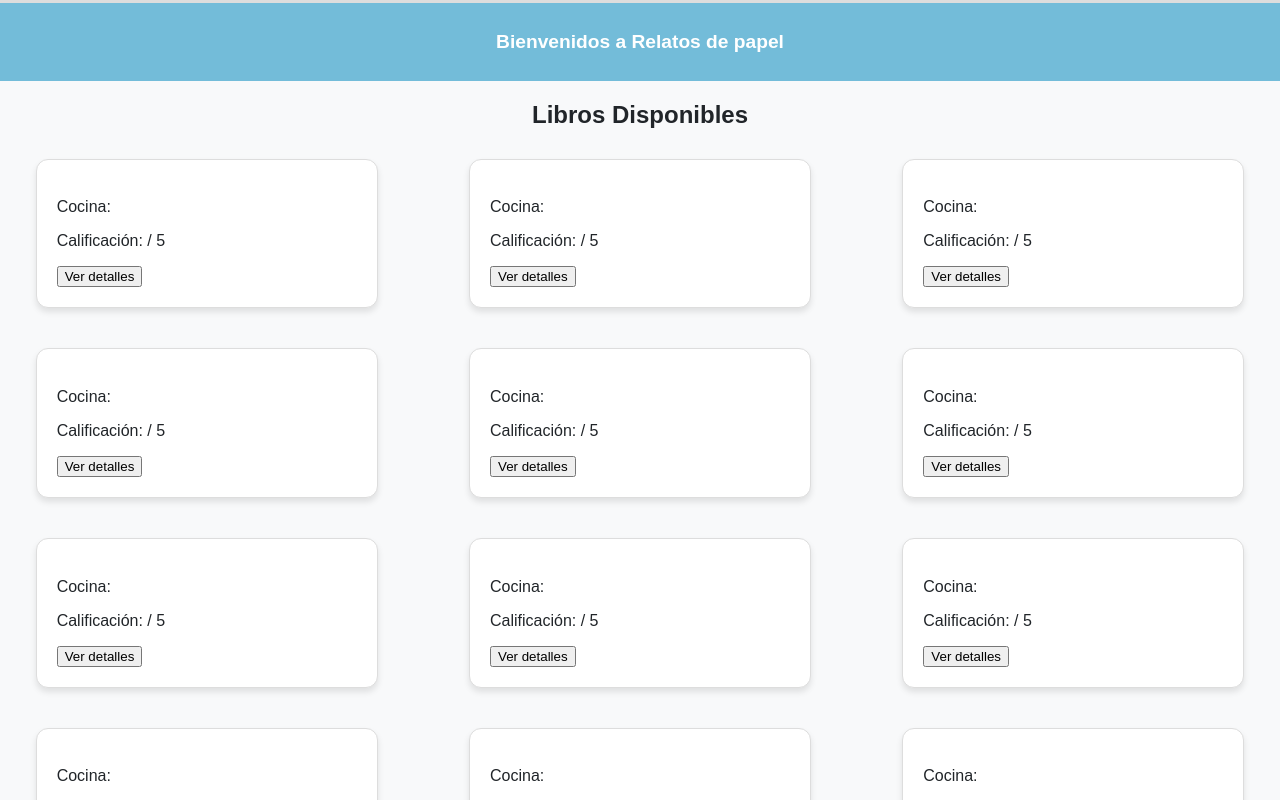
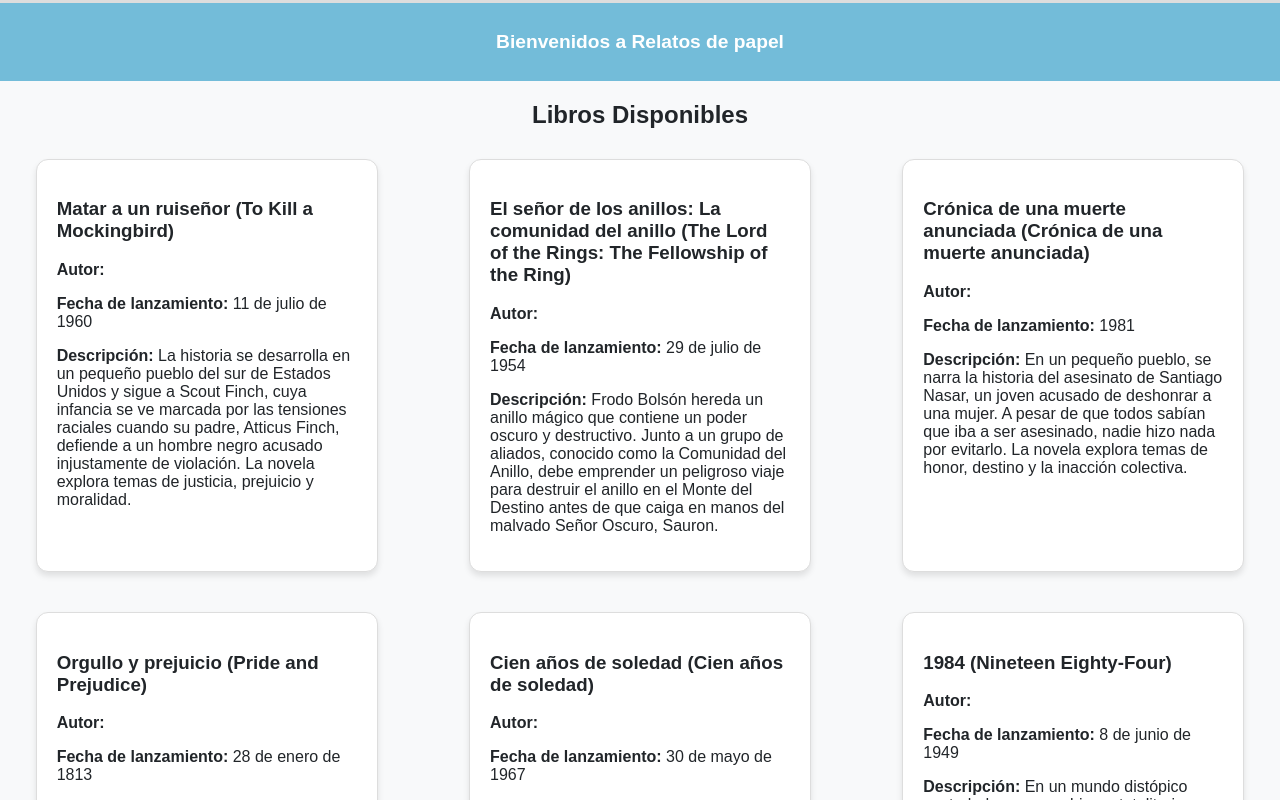
Before and after one commit to m16u3l/relatos_de_papel, a React (Create React App) app: page /books in a window 1280 px wide. Shown: the top 800 px of the page. Built offline with nearby package versions, Linux system fonts and the light colour scheme.

Commit message:
clean up books view and details

```diff
--- a/src/components/Book.jsx
+++ b/src/components/Book.jsx
@@ -1,15 +1,13 @@
 import React from "react";
 import { Link } from "react-router-dom";
 
-export const Book = ({ id, name, cuisine, rating }) => {
+export const Book = ({ id, libro, titulo_original, fecha_de_lanzamiento, autor, descripcion }) => {
   return (
-    <div className="card">
-      <h3>{name}</h3>
-      <p>Cocina: {cuisine}</p>
-      <p>Calificación: {rating} / 5</p>
-      <Link to={`/books/${id}`}>
-        <button>Ver detalles</button>
-      </Link>
-    </div>
+    <Link to={`/books/${id}`} className="card">
+      <h3>{libro} ({titulo_original})</h3>
+      <p><strong>Autor:</strong> {autor}</p>
+      <p><strong>Fecha de lanzamiento:</strong> {fecha_de_lanzamiento}</p>
+      <p><strong>Descripción:</strong> {descripcion}</p>
+    </Link>
   );
 };
--- a/src/context/books.json
+++ b/src/context/books.json
@@ -1,67 +1,11 @@
 [
   {
     "id": 1,
-    "libro": "Harry Potter y la piedra filosofal",
-    "titulo_original": "Harry Potter and the Sorcerer's Stone",
-    "fecha_de_lanzamiento": "26 de junio de 1997",
-    "autora": "J. K. Rowling",
-    "descripcion": "El día de su cumpleaños, Harry Potter descubre que es hijo de dos conocidos hechiceros, de los que ha heredado poderes mágicos. Debe asistir a una famosa escuela de magia y hechicería, donde entabla una amistad con dos jóvenes que se convertirán en sus compañeros de aventura. Durante su primer año en Hogwarts, descubre que un malévolo y poderoso mago llamado Voldemort está en busca de una piedra filosofal que alarga la vida de quien la posee."
-  },
-  {
-    "id": 2,
-    "libro": "Harry Potter y la cámara secreta",
-    "titulo_original": "Harry Potter and the chamber of secrets",
-    "fecha_de_lanzamiento": "2 de julio de 1998",
-    "autora": "J. K. Rowling",
-    "descripcion": "Harry Potter y los estudiantes de segundo año investigan una malévola amenaza para sus compañeros de clases de Hogwarts, una amenazante bestia que se esconde dentro del castillo."
-  },
-  {
-    "id": 3,
-    "libro": "Harry Potter y el prisionero de Azkaban",
-    "titulo_original": "Harry Potter and the Prisoner of Azkaban",
-    "fecha_de_lanzamiento": "8 de julio de 1999",
-    "autora": "J. K. Rowling",
-    "descripcion": "El tercer año de estudios de Harry en Hogwarts se ve amenazado por la fuga de Sirius Black de la prisión de Azkaban. Al parecer, se trata de un peligroso mago que fue cómplice de Lord Voldemort y que intentará vengarse de Harry Potter."
-  },
-  {
-    "id": 4,
-    "libro": "Harry Potter y el cáliz de fuego",
-    "titulo_original": "Harry Potter and the Goblet of Fire",
-    "fecha_de_lanzamiento": "8 de julio de 2000",
-    "autora": "J. K. Rowling",
-    "descripcion": "Hogwarts se prepara para el Torneo de los Tres Magos, en el que competirán tres escuelas de hechicería. Para sorpresa de todos, Harry Potter es elegido para participar en la competencia, en la que deberá luchar contra dragones, internarse en el agua y enfrentarse a sus mayores miedos."
-  },
-  {
-    "id": 5,
-    "libro": "Harry Potter y la orden del Fénix",
-    "titulo_original": "Harry Potter and the Order of the Phoenix",
-    "fecha_de_lanzamiento": "21 de junio de 2003",
-    "autora": "J. K. Rowling",
-    "descripcion": "En su quinto año en Hogwarts, Harry descubre que muchos integrantes de la comunidad de magos no conocen la verdad acerca de su encuentro con Lord Voldemort. Cornelius Fudge, ministro de magia, designa a Dolores Umbridge como maestra de defensa contra de las artes oscuras porque cree que el profesor Dumbledore planea apoderarse de su trabajo. Pero sus enseñanzas son inadecuadas, por lo que Harry prepara a los estudiantes para defender la escuela en contra del mal."
-  },
-  {
-    "id": 6,
-    "libro": "Harry Potter y el misterio del príncipe",
-    "titulo_original": "Harry Potter and the Half-Blood Prince",
-    "fecha_de_lanzamiento": "16 de julio de 2005",
-    "autora": "J. K. Rowling",
-    "descripcion": "Harry descubre un poderoso libro y, mientras trata de descubrir sus orígenes, colabora con Dumbledore en la búsqueda de una serie de objetos mágicos que ayudarán en la destrucción de Lord Voldemort."
-  },
-  {
-    "id": 7,
-    "libro": "Harry Potter y las reliquias de la muerte",
-    "titulo_original": "Harry Potter and the Deathly Hallows",
-    "fecha_de_lanzamiento": "21 de julio de 2007",
-    "autora": "J. K. Rowling",
-    "descripcion": "Harry, Ron y Hermione se van a una peligrosa misión para localizar y destruir el secreto de la inmortalidad y destrucción de Voldemort - los Horrocruces. Solos, sin la guía de sus profesores o la protección del Profesor Dumbledore, los tres amigos deben apoyarse el uno en el otro más que nunca. Pero hay Fuerzas Oscuras en medio que amenazan con separarlos. Harry Potter se está acercando cada vez más a la tarea para la que se ha preparado desde el primer día que pisó Hogwarts: la última batalla con Voldemort."
-  },
-  {
-    "id": 8,
-    "libro": "Harry Potter y el legado maldito",
-    "titulo_original": "Harry Potter and the Cursed Child",
-    "fecha_de_lanzamiento": "30 de julio de 2016",
-    "autora": "J. K. Rowling",
-    "descripcion": "El segundo hijo de Harry entró a Hogwarts, pero en Slytherin. Su relación con Harry cada vez es peor y se hizo muy amigo del hijo de Draco, Scorpius Malfoy que se dice que es el hijo de Lord Voldemort"
+    "libro": "Matar a un ruiseñor",
+    "titulo_original": "To Kill a Mockingbird",
+    "fecha_de_lanzamiento": "11 de julio de 1960",
+    "autor": "Harper Lee",
+    "descripcion": "La historia se desarrolla en un pequeño pueblo del sur de Estados Unidos y sigue a Scout Finch, cuya infancia se ve marcada por las tensiones raciales cuando su padre, Atticus Finch, defiende a un hombre negro acusado injustamente de violación. La novela explora temas de justicia, prejuicio y moralidad."
   },
   {
     "id": 2,
@@ -84,7 +28,7 @@
     "libro": "Orgullo y prejuicio",
     "titulo_original": "Pride and Prejudice",
     "fecha_de_lanzamiento": "28 de enero de 1813",
-    "autora": "Jane Austen",
+    "autor": "Jane Austen",
     "descripcion": "La novela cuenta la historia de Elizabeth Bennet, una joven inteligente y decidida que enfrenta las expectativas sociales y familiares de la Inglaterra del siglo XIX. Su relación con el reservado y orgulloso Sr. Darcy evoluciona desde el prejuicio mutuo hasta el amor verdadero."
   },
   {
@@ -108,7 +52,7 @@
     "libro": "Matar a un ruiseñor",
     "titulo_original": "To Kill a Mockingbird",
     "fecha_de_lanzamiento": "11 de julio de 1960",
-    "autora": "Harper Lee",
+    "autor": "Harper Lee",
     "descripcion": "La novela cuenta la historia de Scout Finch y su hermano Jem en un pequeño pueblo del sur de Estados Unidos durante la Gran Depresión. Su padre, Atticus Finch, defiende a un hombre negro acusado injustamente de violar a una mujer blanca, explorando temas de racismo e injusticia social."
   },
   {
@@ -124,7 +68,7 @@
     "libro": "Los juegos del hambre",
     "titulo_original": "The Hunger Games",
     "fecha_de_lanzamiento": "14 de septiembre de 2008",
-    "autora": "Suzanne Collins",
+    "autor": "Suzanne Collins",
     "descripcion": "En un futuro distópico, Katniss Everdeen se ofrece como voluntaria para participar en los Juegos del Hambre, un evento televisado en el que los tributos luchan a muerte. La novela explora temas de supervivencia, opresión y rebelión contra un gobierno tiránico."
   },
   {
@@ -140,7 +84,7 @@
     "libro": "Frankenstein o el moderno Prometeo",
     "titulo_original": "Frankenstein; or, The Modern Prometheus",
     "fecha_de_lanzamiento": "1 de enero de 1818",
-    "autora": "Mary Shelley",
+    "autor": "Mary Shelley",
     "descripcion": "La historia sigue a Víctor Frankenstein, un científico que crea un ser monstruoso a partir de partes humanas. La criatura busca aceptación y venganza, explorando temas como la ética científica, el abandono y la responsabilidad moral."
   },
   {
@@ -214,5 +158,149 @@
     "fecha_de_lanzamiento": "26 de mayo de 1897",
     "autor": "Bram Stoker",
     "descripcion": "La historia de Jonathan Harker, quien viaja a Transilvania para encontrarse con el misterioso Conde Drácula. Pronto descubre los oscuros secretos del conde y se embarca en una lucha contra el mal vampírico."
+  },
+  {
+    "id": 21,
+    "libro": "Harry Potter y la piedra filosofal",
+    "titulo_original": "Harry Potter and the Sorcerer's Stone",
+    "fecha_de_lanzamiento": "26 de junio de 1997",
+    "autor": "J. K. Rowling",
+    "descripcion": "El día de su cumpleaños, Harry Potter descubre que es hijo de dos conocidos hechiceros, de los que ha heredado poderes mágicos. Debe asistir a una famosa escuela de magia y hechicería, donde entabla una amistad con dos jóvenes que se convertirán en sus compañeros de aventura. Durante su primer año en Hogwarts, descubre que un malévolo y poderoso mago llamado Voldemort está en busca de una piedra filosofal que alarga la vida de quien la posee."
+  },
+  {
+    "id": 22,
+    "libro": "Harry Potter y la cámara secreta",
+    "titulo_original": "Harry Potter and the chamber of secrets",
+    "fecha_de_lanzamiento": "2 de julio de 1998",
+    "autor": "J. K. Rowling",
+    "descripcion": "Harry Potter y los estudiantes de segundo año investigan una malévola amenaza para sus compañeros de clases de Hogwarts, una amenazante bestia que se esconde dentro del castillo."
+  },
+  {
+    "id": 23,
+    "libro": "Harry Potter y el prisionero de Azkaban",
+    "titulo_original": "Harry Potter and the Prisoner of Azkaban",
+    "fecha_de_lanzamiento": "8 de julio de 1999",
+    "autor": "J. K. Rowling",
+    "descripcion": "El tercer año de estudios de Harry en Hogwarts se ve amenazado por la fuga de Sirius Black de la prisión de Azkaban. Al parecer, se trata de un peligroso mago que fue cómplice de Lord Voldemort y que intentará vengarse de Harry Potter."
+  },
+  {
+    "id": 24,
+    "libro": "Harry Potter y el cáliz de fuego",
+    "titulo_original": "Harry Potter and the Goblet of Fire",
+    "fecha_de_lanzamiento": "8 de julio de 2000",
+    "autor": "J. K. Rowling",
+    "descripcion": "Hogwarts se prepara para el Torneo de los Tres Magos, en el que competirán tres escuelas de hechicería. Para sorpresa de todos, Harry Potter es elegido para participar en la competencia, en la que deberá luchar contra dragones, internarse en el agua y enfrentarse a sus mayores miedos."
+  },
+  {
+    "id": 25,
+    "libro": "Harry Potter y la orden del Fénix",
+    "titulo_original": "Harry Potter and the Order of the Phoenix",
+    "fecha_de_lanzamiento": "21 de junio de 2003",
+    "autor": "J. K. Rowling",
+    "descripcion": "En su quinto año en Hogwarts, Harry descubre que muchos integrantes de la comunidad de magos no conocen la verdad acerca de su encuentro con Lord Voldemort. Cornelius Fudge, ministro de magia, designa a Dolores Umbridge como maestra de defensa contra de las artes oscuras porque cree que el profesor Dumbledore planea apoderarse de su trabajo. Pero sus enseñanzas son inadecuadas, por lo que Harry prepara a los estudiantes para defender la escuela en contra del mal."
+  },
+  {
+    "id": 26,
+    "libro": "Harry Potter y el misterio del príncipe",
+    "titulo_original": "Harry Potter and the Half-Blood Prince",
+    "fecha_de_lanzamiento": "16 de julio de 2005",
+    "autor": "J. K. Rowling",
+    "descripcion": "Harry descubre un poderoso libro y, mientras trata de descubrir sus orígenes, colabora con Dumbledore en la búsqueda de una serie de objetos mágicos que ayudarán en la destrucción de Lord Voldemort."
+  },
+  {
+    "id": 27,
+    "libro": "Harry Potter y las reliquias de la muerte",
+    "titulo_original": "Harry Potter and the Deathly Hallows",
+    "fecha_de_lanzamiento": "21 de julio de 2007",
+    "autor": "J. K. Rowling",
+    "descripcion": "Harry, Ron y Hermione se van a una peligrosa misión para localizar y destruir el secreto de la inmortalidad y destrucción de Voldemort - los Horrocruces. Solos, sin la guía de sus profesores o la protección del Profesor Dumbledore, los tres amigos deben apoyarse el uno en el otro más que nunca. Pero hay Fuerzas Oscuras en medio que amenazan con separarlos. Harry Potter se está acercando cada vez más a la tarea para la que se ha preparado desde el primer día que pisó Hogwarts: la última batalla con Voldemort."
+  },
+  {
+    "id": 28,
+    "libro": "Harry Potter y el legado maldito",
+    "titulo_original": "Harry Potter and the Cursed Child",
+    "fecha_de_lanzamiento": "30 de julio de 2016",
+    "autor": "J. K. Rowling",
+    "descripcion": "El segundo hijo de Harry entró a Hogwarts, pero en Slytherin. Su relación con Harry cada vez es peor y se hizo muy amigo del hijo de Draco, Scorpius Malfoy que se dice que es el hijo de Lord Voldemort"
+  },
+  {
+    "id": 29,
+    "libro": "Cien años de soledad",
+    "titulo_original": "Cien años de soledad",
+    "fecha_de_lanzamiento": "30 de mayo de 1967",
+    "autor": "Gabriel García Márquez",
+    "descripcion": "La historia de la familia Buendía en el mítico pueblo de Macondo, donde se entrelazan el amor, la tragedia y la soledad a lo largo de varias generaciones. La novela es un referente del realismo mágico."
+  },
+  {
+    "id": 30,
+    "libro": "Crimen y castigo",
+    "titulo_original": "Преступление и наказание (Prestupléniye i nakazániye)",
+    "fecha_de_lanzamiento": "1866",
+    "autor": "Fiódor Dostoyevski",
+    "descripcion": "La novela sigue a Raskólnikov, un estudiante empobrecido que comete un asesinato y luego lidia con la culpa y el remordimiento, explorando temas como la moral, el arrepentimiento y la redención."
+  },
+  {
+    "id": 31,
+    "libro": "Orgullo y prejuicio",
+    "titulo_original": "Pride and Prejudice",
+    "fecha_de_lanzamiento": "28 de enero de 1813",
+    "autor": "Jane Austen",
+    "descripcion": "La historia de Elizabeth Bennet y su compleja relación con el orgulloso Sr. Darcy. La novela examina temas de clase social, matrimonio y el papel de la mujer en la sociedad inglesa del siglo XIX."
+  },
+  {
+    "id": 32,
+    "libro": "El señor de los anillos: La comunidad del anillo",
+    "titulo_original": "The Lord of the Rings: The Fellowship of the Ring",
+    "fecha_de_lanzamiento": "29 de julio de 1954",
+    "autor": "J. R. R. Tolkien",
+    "descripcion": "Frodo Bolsón hereda un anillo mágico que debe destruir para evitar que caiga en manos del Señor Oscuro, Sauron. La novela es una épica aventura de fantasía que explora la amistad, el sacrificio y el poder."
+  },
+  {
+    "id": 33,
+    "libro": "La isla del tesoro",
+    "titulo_original": "Treasure Island",
+    "fecha_de_lanzamiento": "14 de noviembre de 1883",
+    "autor": "Robert Louis Stevenson",
+    "descripcion": "Jim Hawkins encuentra un mapa del tesoro y se embarca en una peligrosa aventura en busca de riquezas, enfrentándose a piratas como el infame Long John Silver. Es un clásico de la literatura de aventuras."
+  },
+  {
+    "id": 34,
+    "libro": "La casa de los espíritus",
+    "titulo_original": "La casa de los espíritus",
+    "fecha_de_lanzamiento": "1982",
+    "autor": "Isabel Allende",
+    "descripcion": "La novela narra la vida de la familia Trueba a lo largo de varias generaciones en un país latinoamericano. Mezcla realismo mágico con política y romance para explorar el amor, la memoria y la dictadura."
+  },
+  {
+    "id": 35,
+    "libro": "Los pilares de la Tierra",
+    "titulo_original": "The Pillars of the Earth",
+    "fecha_de_lanzamiento": "1989",
+    "autor": "Ken Follett",
+    "descripcion": "Ambientada en la Inglaterra del siglo XII, la novela sigue la construcción de una catedral mientras explora las luchas políticas, religiosas y personales de los personajes involucrados en el proyecto."
+  },
+  {
+    "id": 36,
+    "libro": "El nombre de la rosa",
+    "titulo_original": "Il nome della rosa",
+    "fecha_de_lanzamiento": "1980",
+    "autor": "Umberto Eco",
+    "descripcion": "En una abadía medieval, el monje franciscano Guillermo de Baskerville investiga una serie de misteriosos asesinatos mientras reflexiona sobre la religión, la filosofía y el poder del conocimiento."
+  },
+  {
+    "id": 37,
+    "libro": "1984",
+    "titulo_original": "Nineteen Eighty-Four",
+    "fecha_de_lanzamiento": "8 de junio de 1949",
+    "autor": "George Orwell",
+    "descripcion": "En una sociedad totalitaria, Winston Smith lucha contra la opresión del Gran Hermano y el Partido mientras busca la libertad y la verdad en un mundo controlado por la vigilancia y la manipulación."
+  },
+  {
+    "id": 38,
+    "libro": "El principito",
+    "titulo_original": "Le Petit Prince",
+    "fecha_de_lanzamiento": "6 de abril de 1943",
+    "autor": "Antoine de Saint-Exupéry",
+    "descripcion": "Un piloto perdido en el desierto conoce a un pequeño príncipe de otro planeta. La historia es una reflexión sobre el amor, la amistad y la importancia de ver con el corazón en lugar de con los ojos."
   }
 ]
--- a/src/styles/styles.css
+++ b/src/styles/styles.css
@@ -1,16 +1,18 @@
-/* Estilo general en modo claro */
 body {
-    background-color: #F8F9FA;
+  background-color: #f8f9fa;
   color: #212529;
-    font-family: 'Arial', sans-serif;
+  font-family: "Arial", sans-serif;
   margin: 0;
   padding: 0;
   box-sizing: border-box;
 }
 
 .card {
-    background-color: #FFFFFF;
-    border: 1px solid #DDD;
+  cursor: pointer;
+  text-decoration: none;
+  color: inherit;
+  background-color: #ffffff;
+  border: 1px solid #ddd;
   border-radius: 12px;
   padding: 20px;
   margin: 20px;
@@ -21,6 +23,7 @@ body {
 
 .card:hover {
   transform: translateY(-5px);
+  background-color: #f0f0f0;
   box-shadow: 0 6px 10px rgba(0, 0, 0, 0.15);
 }
 
@@ -38,14 +41,14 @@ body {
 }
 
 .header-footer {
-    background-color: #73BCD9;
+  background-color: #73bcd9;
   padding: 15px;
   text-align: center;
-    border-top: 3px solid #DDD;
+  border-top: 3px solid #ddd;
 }
 
 .header-footer-text {
-    color: #FFFFFF;
+  color: #ffffff;
   font-size: 1.2em;
 }
 
@@ -59,7 +62,7 @@ body {
   justify-content: center;
   align-items: center;
   height: 100vh;
-    background: linear-gradient(135deg, #FFFFFF, #E9ECEF);
+  background: linear-gradient(135deg, #ffffff, #e9ecef);
 }
 
 .landing h1 {
@@ -69,8 +72,8 @@ body {
   font-size: 3em;
 }
 
-/* Efectos del puntero láser */
-.laser-pointer, .laser-pointer-reverse {
+.laser-pointer,
+.laser-pointer-reverse {
   position: absolute;
   width: 12px;
   height: 12px;
@@ -112,7 +115,7 @@ body {
   margin: 20px;
   padding: 20px;
   border-radius: 12px;
-    background-color: #FFFFFF;
+  background-color: #ffffff;
   color: #212529;
   box-shadow: 0 4px 6px rgba(0, 0, 0, 0.1);
   transition: transform 0.3s ease;
@@ -125,7 +128,7 @@ body {
 .book-name {
   font-size: 2em;
   font-weight: bold;
-    color: #73BCD9;
+  color: #73bcd9;
   margin-bottom: 10px;
 }
 
@@ -137,5 +140,9 @@ body {
 .book-rating {
   font-size: 1.2em;
   margin-bottom: 10px;
-    color: #FFC107;
+  color: #ffc107;
 }
+
+.linear-progres {
+  color: #03588c;
+}
--- a/src/views/BookDetails.jsx
+++ b/src/views/BookDetails.jsx
@@ -5,19 +5,18 @@ import { LibraryContext } from "../context/LibraryContext";
 const BookDetails = () => {
   const { bookId } = useParams();
   const { books } = useContext(LibraryContext);
-  const book = books.find((r) => r.id === bookId);
+  const book = books.find((r) => r.id === parseInt(bookId));
 
   if (!book) {
-    return <h2>Libro no encontrado</h2>;
+    return <h3>Libro no encontrado</h3>;
   }
-
-  console.log(book.name);
 
   return (
     <div className="book-details">
-      <h2 className="book-name">{book.name}</h2>
-      <p className="book-cuisine">Cocina: {book.cuisine}</p>
-      <p className="book-rating">Calificación: {book.rating} / 5</p>
+      <h2 className="book-name">{book.libro} ({book.titulo_original})</h2>
+      <p><strong>Autor:</strong> {book.autor}</p>
+      <p><strong>Fecha de lanzamiento:</strong> {book.fecha_de_lanzamiento}</p>
+      <p><strong>Descripción:</strong> {book.descripcion}</p>
     </div>
   );
 };
--- a/src/views/Landing.jsx
+++ b/src/views/Landing.jsx
@@ -3,7 +3,7 @@ import { Link } from "react-router-dom";
 import useRedirection from "../hooks/useRedirection";
 
 function Landing() {
-  useRedirection("/books", 5000); // Redireccionamos a la vista principal en 5 segundos
+  useRedirection("/books", 5000);
 
   return (
     <div className="landing">
--- a/src/views/Overview.jsx
+++ b/src/views/Overview.jsx
@@ -12,19 +12,20 @@ export const Overview = () => {
       <h2 className="center-text">Libros Disponibles</h2>
       <div className="book-container">
         {books.length > 0 ? (
-          books.map((book, index) => (
+          books.map((book) => (
             <Book
-              key={index}
+              key={book.id}
               id={book.id}
-              name={book.name}
-              cuisine={book.cuisine}
-              rating={book.rating}
+              libro={book.libro}
+              titulo_original={book.titulo_original}
+              fecha_de_lanzamiento={book.fecha_de_lanzamiento}
+              autora={book.autor}
+              descripcion={book.descripcion}
             />
           ))
         ) : (
-          <LinearProgress color="secondary" />
+          <LinearProgress className="linear-progress" />
         )}
-        { }
       </div>
     </div>
   );
```
Also changed, not shown: 1 other file (tests, documents, lock files or other folders). Lines whose indentation alone changed are shown as unchanged.
